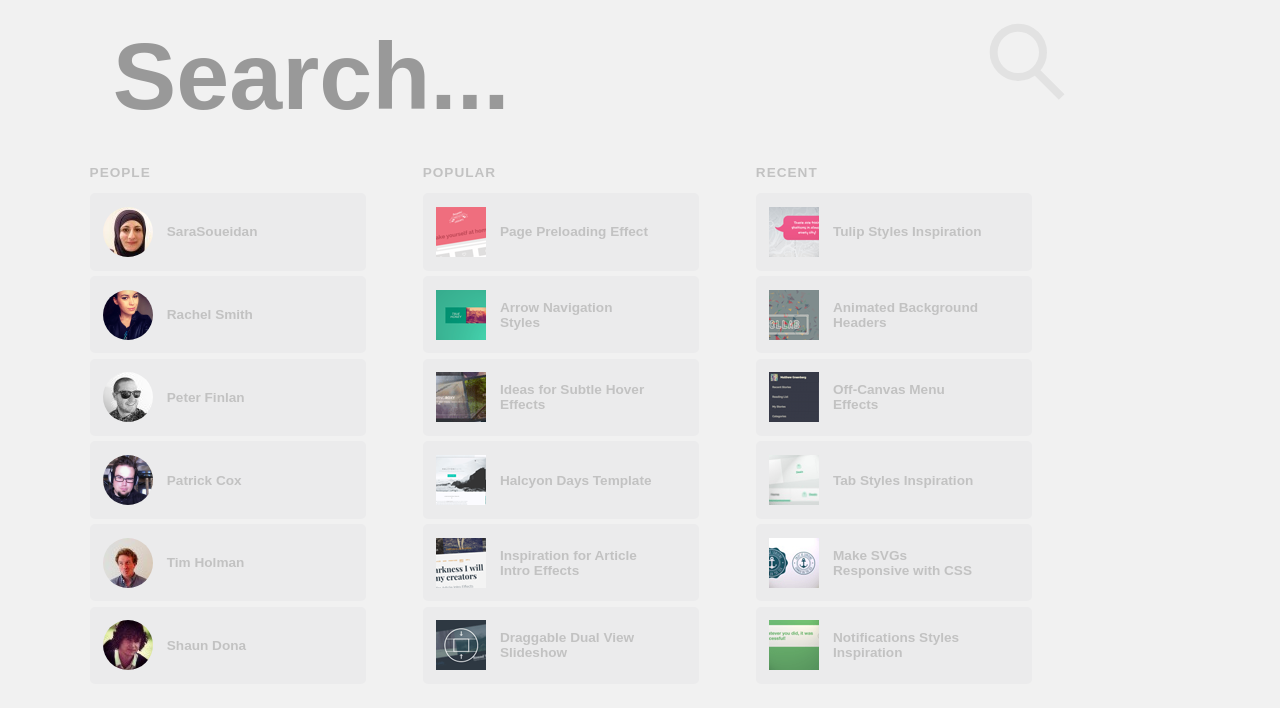
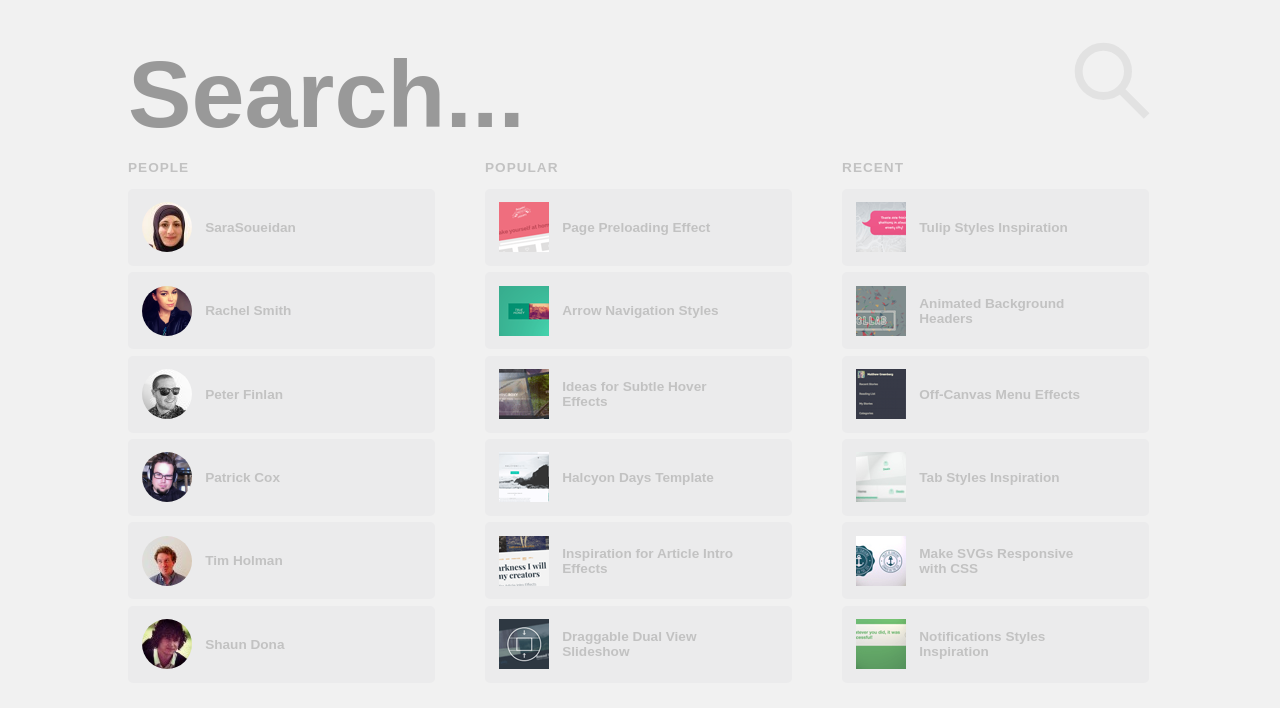
Before and after one commit to drevitsky/huge-search, a plain HTML site: page index.html in a window 1280 px wide. Drawn offline with Linux system fonts and the light colour scheme.

Commit message:
change css

```diff
--- a/css/style.css
+++ b/css/style.css
@@ -36,31 +36,30 @@ h3 {
 }
 .search-page {
 
-    width: 90%;
-   /*  margin: 2% ;
-    margin-left: 7% ;
-    width: 80%; */
+    width: 80%;
+    margin: 0 auto ;
+
     padding: 0;
-padding-left:  7% ;
+
 
 
 }
-/* .main-page {
+.main-page {
 
-    padding-left:  7% ;
+   margin: 0 auto ;
 
-} */
+}
 .b-search {
-    margin: 2% ;
+    margin: 0 auto ;
    /*  margin-left: 10% ; */
     width: 100%;
-    padding: 0 ;
+    padding-top: 40px ;
     opacity: 0.7;
 }
 
 .b-search-form {
 
-    width: 90%;
+    /* width: 90%; */
    border: none;
    position: relative;
 }
@@ -81,6 +80,7 @@ padding-left:  7% ;
     color: #c2c2c2;
     background: transparent;
     outline: none;
+    padding: 0;
 }
 .b-search-field:focus {
     color: #EC5A62;
@@ -118,11 +118,11 @@ ul {
 }
 .bar  {
 
-    width: 26%;
-    margin: 0;
+    width: 30%;
+    margin: 0 auto;
     display: inline-block;
     /* vertical-align: middle; */
-    padding: 0 0 6em;
+    /* padding: 0 ; */
     list-style-type: none;
 
 }
@@ -165,7 +165,7 @@ ul {
 }
 .bar:nth-child(2) {
 
-    margin: 0 5%;
+    margin: 0 4.5%;
 }
 footer {
 
```
